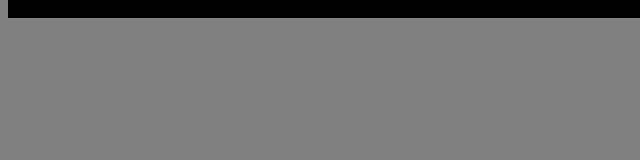
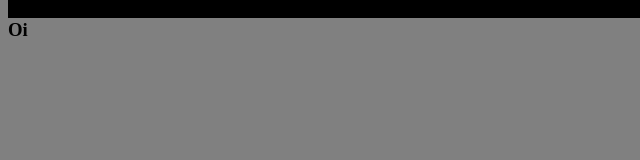
Before and after one commit to theus-2005/ola-mundo-ofc, a plain HTML site: page index.html in a window 1280 px wide. Shown: the full height of the page, 0-640 px from the left. Drawn offline with Linux system fonts and the light colour scheme.

Commit message:
Update index.html

```diff
--- a/index.html
+++ b/index.html
@@ -8,6 +8,7 @@
 </head>
 <header>Hello</header>
 <body>
+    <h3>Oi</h3>
 
 </body>
 </html>
```
